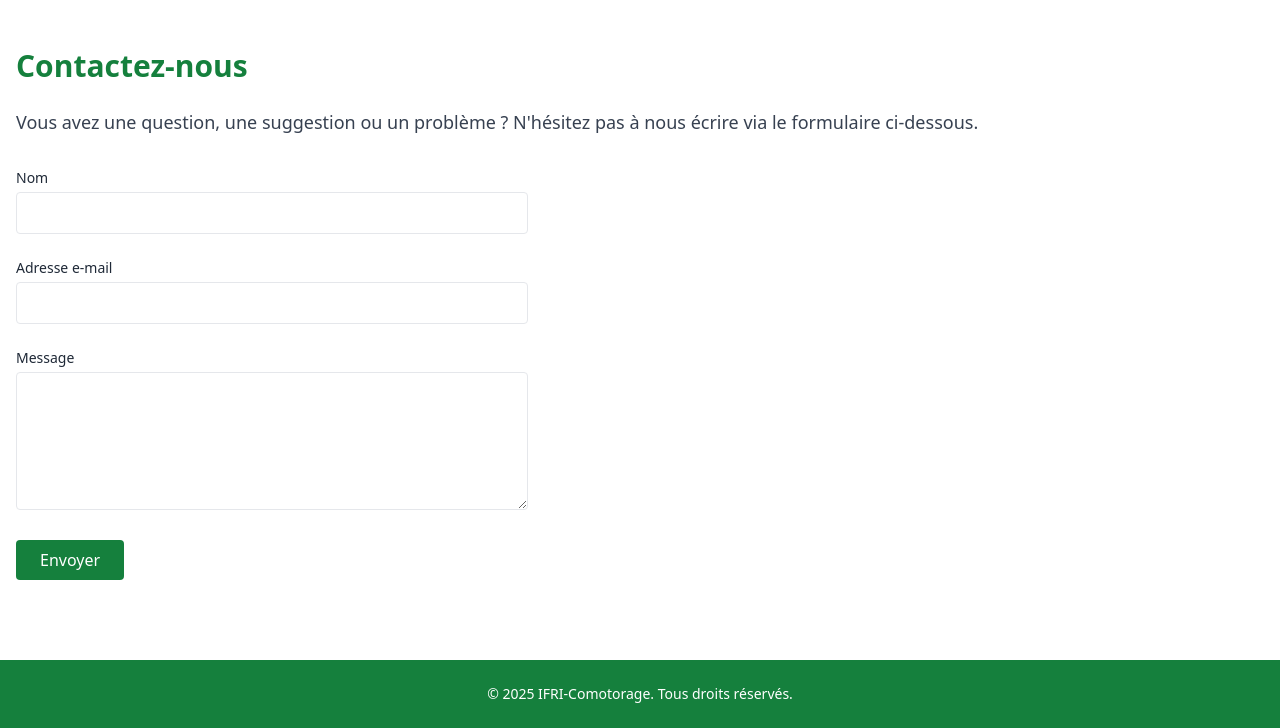
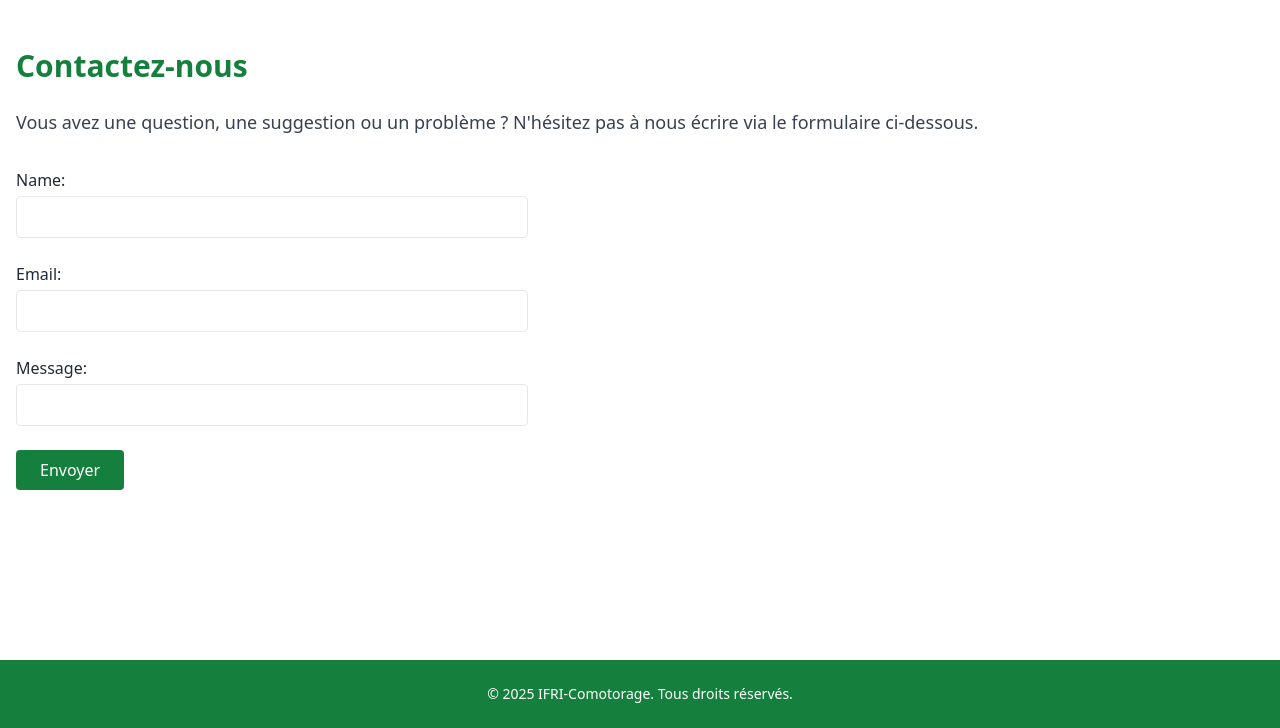
Before and after one commit to Eudes147/PIL1_2425_28, a Django app: page /contact/ in a window 1280 px wide. Shown: the part 72-800 px from the top of the page. Run offline with Django 5.2, Linux system fonts and the light colour scheme; some libraries are stand-ins or nearby versions.

Commit message:
ajout du formulaire de contact pour les utilisateurs NB: les messages ne seront pas vraiment envoyés car nous ne disposons pas d'un serveur smtp mais nous les verrons dans le terminal

```diff
--- a/authentificate_user/forms.py
+++ b/authentificate_user/forms.py
@@ -49,3 +49,14 @@ class ProfilForm(forms.ModelForm):
     class Meta:
         model = Profil
         fields = ['photo', 'depart_lat', 'depart_lng', 'heure_depart', 'heure_arrivee', 'conducteur', 'marque', 'modele', 'places']
+
+class Contact(forms.Form):
+   name = forms.CharField(required=False, widget=forms.TextInput(attrs={
+            'class': 'w-full border rounded px-3 py-2 mt-1 focus:outline-none focus:ring-2 focus:ring-green-500'
+        }))
+   email = forms.EmailField(widget=forms.EmailInput(attrs={
+            'class': 'w-full border rounded px-3 py-2 mt-1 focus:outline-none focus:ring-2 focus:ring-green-500'
+        }))
+   message = forms.CharField(max_length=1000, widget=forms.TextInput(attrs={
+            'class': 'w-full border rounded px-3 py-2 mt-1 focus:outline-none focus:ring-2 focus:ring-green-500'
+        }))
--- a/authentificate_user/templates/contact.html
+++ b/authentificate_user/templates/contact.html
@@ -45,19 +45,10 @@
       Vous avez une question, une suggestion ou un problème ? N'hésitez pas à nous écrire via le formulaire ci-dessous.
     </p>
 
-    <form action="#" method="POST" class="max-w-lg space-y-6">
-      <div>
-        <label for="nom" class="block text-sm font-medium">Nom</label>
-        <input type="text" id="nom" name="nom" required class="w-full border rounded px-3 py-2 mt-1 focus:outline-none focus:ring-2 focus:ring-green-500" />
-      </div>
-      <div>
-        <label for="email" class="block text-sm font-medium">Adresse e-mail</label>
-        <input type="email" id="email" name="email" required class="w-full border rounded px-3 py-2 mt-1 focus:outline-none focus:ring-2 focus:ring-green-500" />
-      </div>
-      <div>
-        <label for="message" class="block text-sm font-medium">Message</label>
-        <textarea id="message" name="message" rows="5" required class="w-full border rounded px-3 py-2 mt-1 focus:outline-none focus:ring-2 focus:ring-green-500"></textarea>
-      </div>
+    <form action="#" method="POST" class="max-w-lg space-y-6" novalidate>
+      {% csrf_token %}
+      {{ form }}
+
       <button type="submit" class="bg-green-700 text-white px-6 py-2 rounded hover:bg-green-800 transition">Envoyer</buttoon>
     </form>
     </main>
--- a/authentificate_user/views.py
+++ b/authentificate_user/views.py
@@ -6,6 +6,8 @@ from .forms import ProfilForm
 from django.contrib import messages
 from django.contrib.auth.decorators import login_required
 from .models import Profil
+from authentificate_user.forms import Contact
+from django.core.mail import send_mail
 
 def inscription(request):
     if request.method == 'POST':
@@ -29,7 +31,19 @@ def about(request):
     return render(request, 'about.html')
 
 def contact(request):
-    return render(request, 'contact.html')
+    if request.method == 'POST':
+        form = Contact(request.POST)
+        if form.is_valid():
+            send_mail(
+                subject=f'Message from {form.cleaned_data["name"] or "anonyme"} via authentificate_user Contact form',
+                message = form.cleaned_data['message'],
+                from_email=form.cleaned_data['email'],
+                recipient_list=['ifricomotorage@gmail.com'],
+            )
+        return redirect('accueil')
+    else:
+        form = Contact()
+    return render(request, 'contact.html', {'form':form})
 
 
 
--- a/ifri_comotorage/settings.py
+++ b/ifri_comotorage/settings.py
@@ -11,7 +11,7 @@ https://docs.djangoproject.com/en/5.2/ref/settings/
 """
 
 from pathlib import Path
-
+EMAIL_BACKEND = 'django.core.mail.backends.console.EmailBackend'
 # Build paths inside the project like this: BASE_DIR / 'subdir'.
 BASE_DIR = Path(__file__).resolve().parent.parent
 
@@ -131,7 +131,7 @@ STATIC_URL = 'static/'
 DEFAULT_AUTO_FIELD = 'django.db.models.BigAutoField'
 
 
-EMAIL_BACKEND = 'django.core.mail.backends.smtp.EmailBackend'
+EMAIL_BACKEND = 'django.core.mail.backends.console.EmailBackend'
 EMAIL_HOST = 'smtp.gmail.com'
 EMAIL_PORT = 587
 EMAIL_USE_TLS = True
```
Also changed, not shown: authentificate_user/migrations/0003_customuser_role.py (added).
